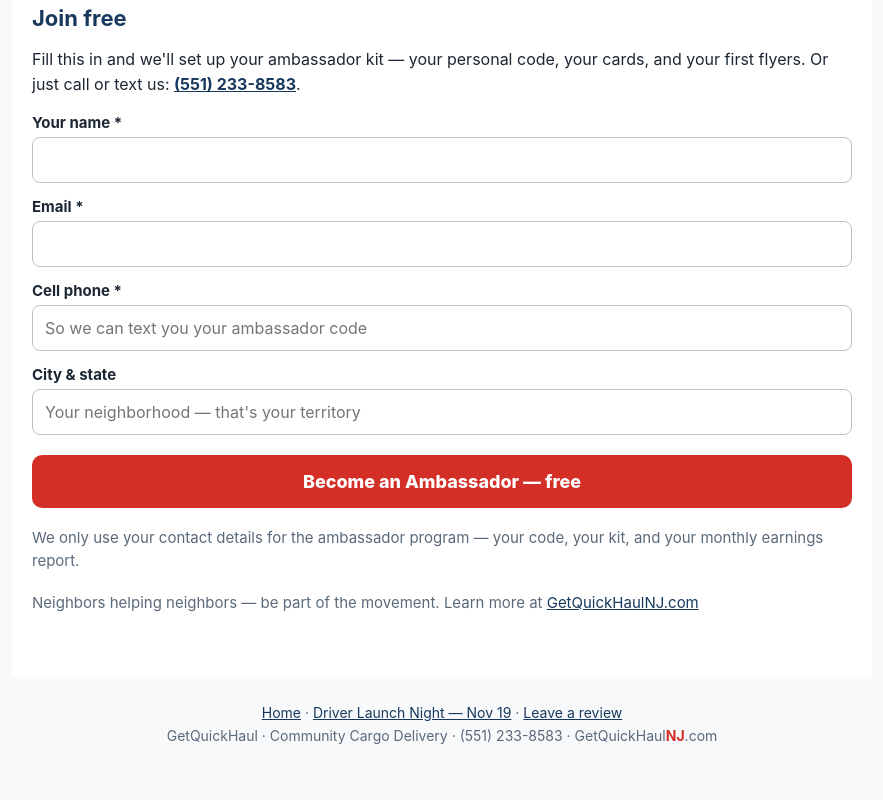
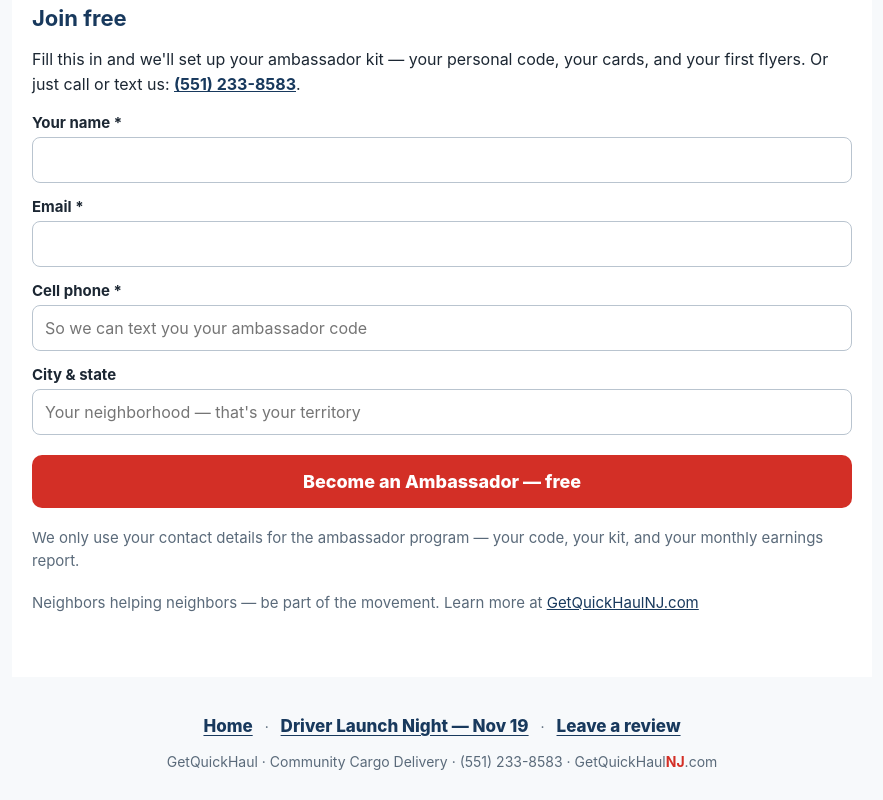
Before and after one commit to getquickhaul/getquickhaul.github.io, a plain HTML site: page ambassadors.html in a window 1280 px wide. Shown: the part 1913-2713 px from the top of the page, without its empty margins (198-1081 px from the left). Before the commit the page ends 2687 px from the top, so only its background shows below. Drawn offline with Linux system fonts and the light colour scheme.

Commit message:
Footer nav visibility: bigger, bold navy Home/Launch/Review links with real tap targets on all standalone pages

```diff
--- a/ambassadors.html
+++ b/ambassadors.html
@@ -40,6 +40,7 @@
   .thanks { background: #eef7ee; border: 1.5px solid #008748; border-radius: 10px; padding: 16px 18px; margin: 18px 0; }
   .thanks p { margin: 4px 0; }
   footer { text-align: center; padding: 22px 16px 30px; font-size: 14px; color: #5a6a7a; }
+  footer nav a { display: inline-block; font-size: 17px; font-weight: 800; color: #18395d; text-decoration: underline; text-underline-offset: 3px; padding: 10px 8px; }
   footer nav { line-height: 2; }
   footer a { color: #18395d; }
   [data-lang-block] { display: none; }
```
Also changed, not shown: business-account.html (+1 -0 lines), delivery-guttenberg-nj.html (+1 -0 lines), delivery-hoboken-nj.html (+1 -0 lines), delivery-jersey-city-nj.html (+1 -0 lines), delivery-north-bergen-nj.html (+1 -0 lines), delivery-secaucus-nj.html (+1 -0 lines), delivery-union-city-nj.html (+1 -0 lines), delivery-weehawken-nj.html (+1 -0 lines), delivery-west-new-york-nj.html (+1 -0 lines), press.html (+1 -0 lines), privacy.html (+1 -0 lines), register.html (+1 -0 lines), review.html (+1 -0 lines), terms.html (+1 -0 lines).
